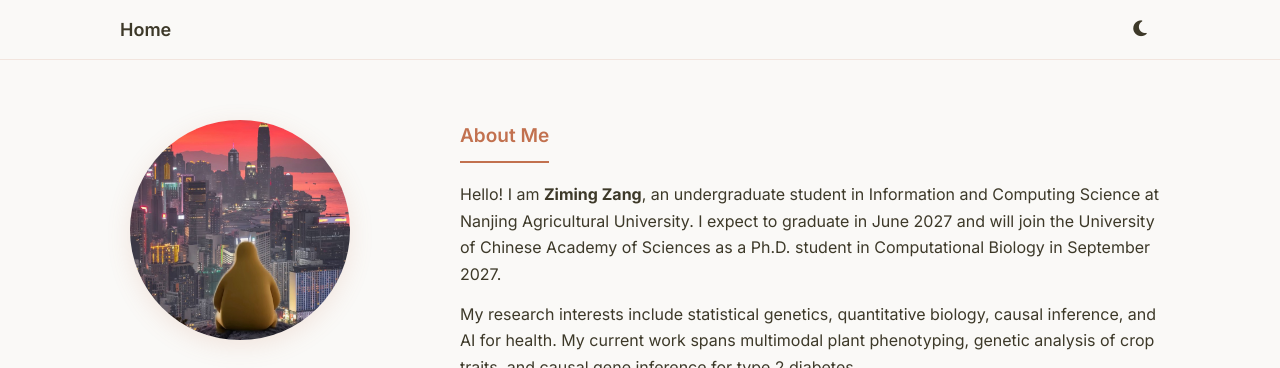
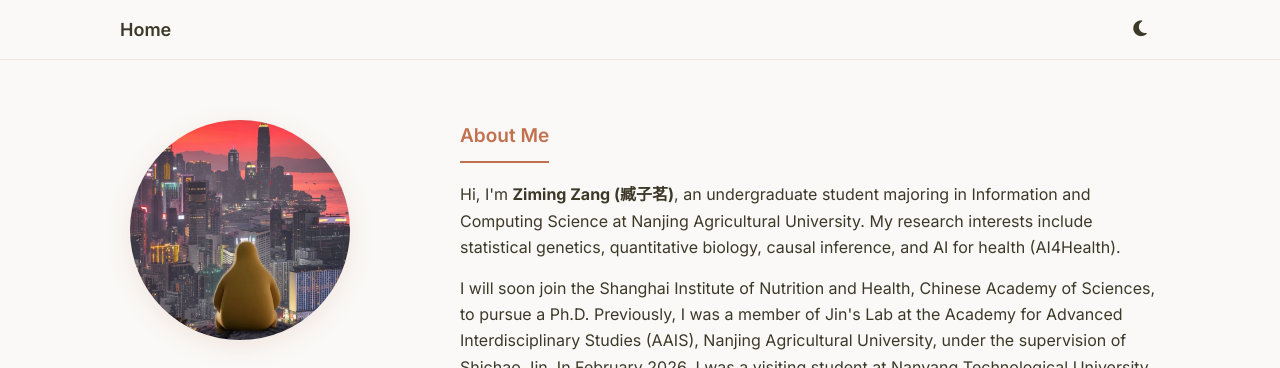
Before and after one commit to Evruc-zang/Evruc-zang.github.io, a plain HTML site: page index.html in a window 1280 px wide. Shown: the top 368 px of the page. Drawn offline with Linux system fonts and the light colour scheme; some icons are missing.

Commit message:
Update About Me introduction
Polish the introduction with the user's current research interests, upcoming Ph.D. studies, lab experience, and NTU visit.

Co-authored-by: Copilot <223556219+Copilot@users.noreply.github.com>

```diff
--- a/index.html
+++ b/index.html
@@ -56,8 +56,8 @@
       <div class="section" id="about">
         <h2 class="section-title">About Me</h2>
         <div class="section-body">
-          <p>Hello! I am <strong>Ziming Zang</strong>, an undergraduate student in Information and Computing Science at Nanjing Agricultural University. I expect to graduate in June 2027 and will join the University of Chinese Academy of Sciences as a Ph.D. student in Computational Biology in September 2027.</p>
-          <p>My research interests include statistical genetics, quantitative biology, causal inference, and AI for health. My current work spans multimodal plant phenotyping, genetic analysis of crop traits, and causal gene inference for type 2 diabetes.</p>
+          <p>Hi, I'm <strong>Ziming Zang (臧子茗)</strong>, an undergraduate student majoring in Information and Computing Science at Nanjing Agricultural University. My research interests include statistical genetics, quantitative biology, causal inference, and AI for health (AI4Health).</p>
+          <p>I will soon join the Shanghai Institute of Nutrition and Health, Chinese Academy of Sciences, to pursue a Ph.D. Previously, I was a member of Jin's Lab at the Academy for Advanced Interdisciplinary Studies (AAIS), Nanjing Agricultural University, under the supervision of Shichao Jin. In February 2026, I was a visiting student at Nanyang Technological University (NTU), where I was advised by Wei Yang Bryan Lim.</p>
           <p><strong><a href="assets/cv/Ziming_Zang_Resume_EN.pdf" target="_blank" rel="noopener">Download my CV</a></strong></p>
         </div>
       </div>
```
